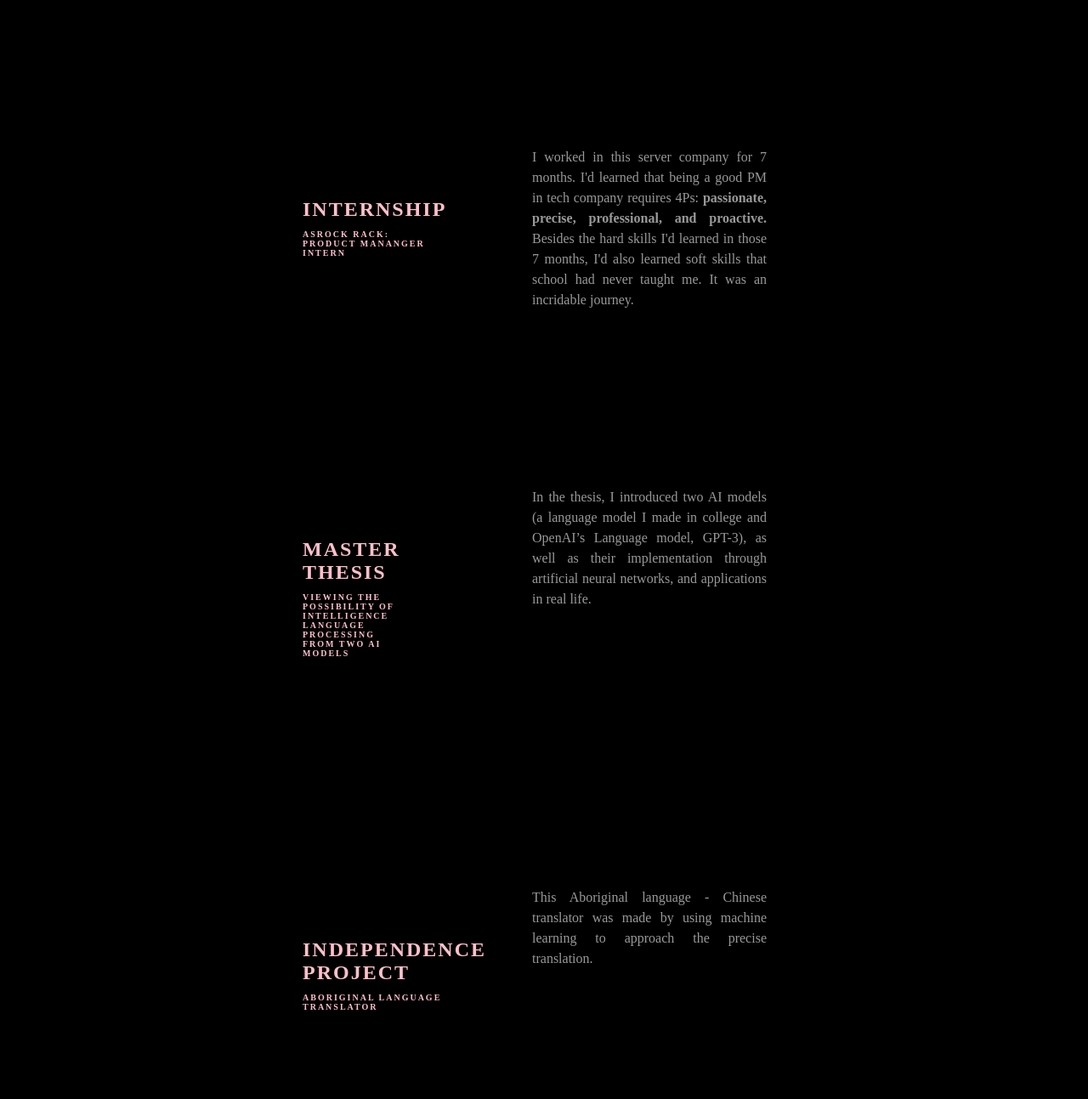
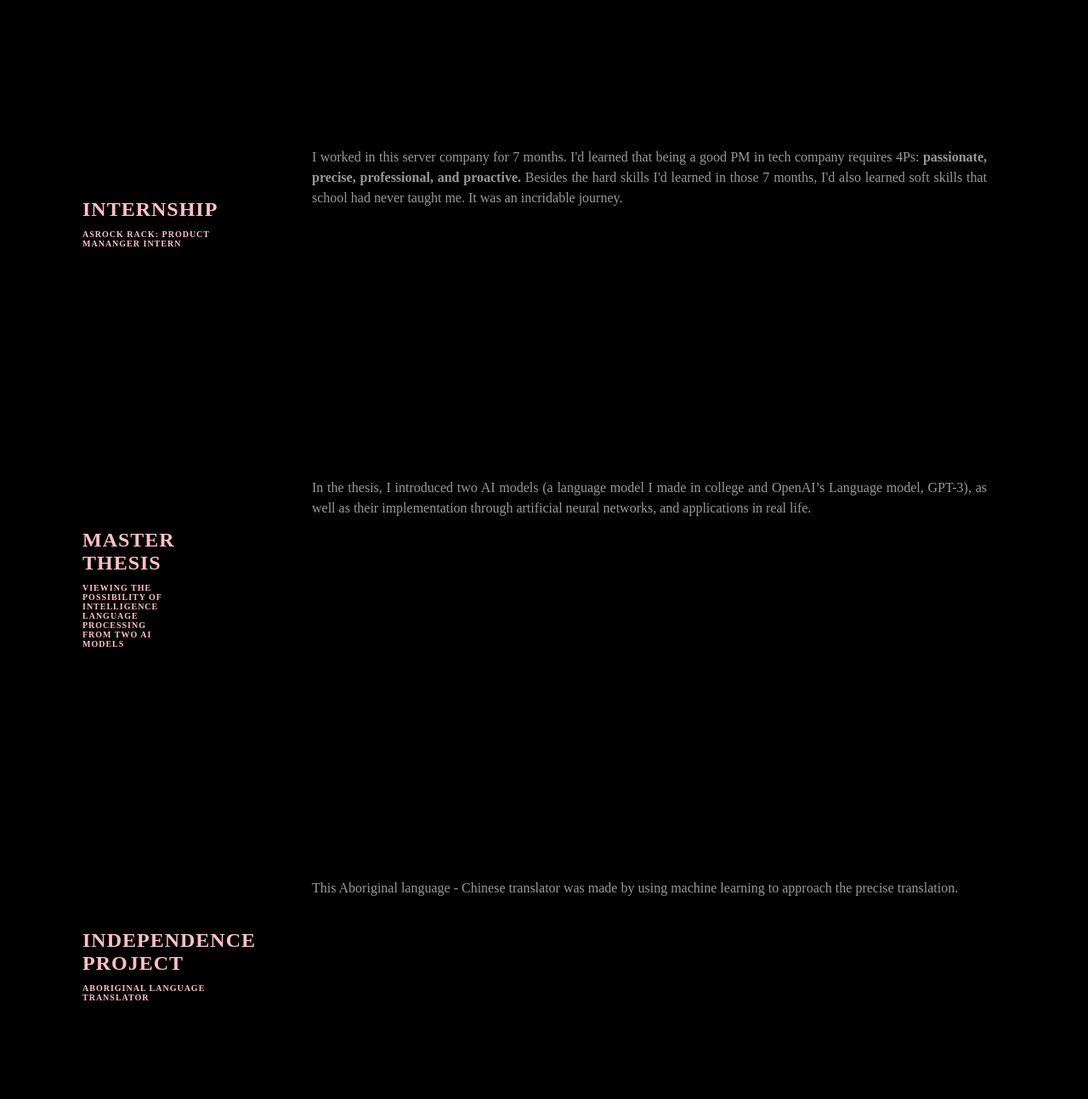
Before and after one commit to JenHuang0/JenHuang.github.io, a plain HTML site: page index.html in a window 1280 px wide. Shown: the part 907-2200 px from the top of the page at 85% size. Drawn offline with Linux system fonts and the light colour scheme.

Commit message:
class change

```diff
--- a/index.html
+++ b/index.html
@@ -52,40 +52,40 @@ html{
   </section>
 
 
-  <section class="third-section">
-      <div id="EXPERIENCE" class="thirdone-container">
-        <div class= "thirdone-leftbox">
-          <h2 class="intern">Internship
-            <div class="asrock"> Asrock Rack: Product Mananger Intern</div>
+  <section class="sec-section">
+      <div id="EXPERIENCE" class="sec-section-container">
+        <div class= "sec-leftbox">
+          <h2 class="aboutme">Internship
+            <div class="aboutdescribtion"> Asrock Rack: Product Mananger Intern</div>
           </h2>
         </div>
-          <div class="thirdone-rightbox">
-            <div class="internjourney">I worked in this server company for 7 months. I'd learned that being a good PM in tech company requires 4Ps: <strong>passionate, precise, professional, and proactive.</strong> Besides the hard skills I'd learned in those 7 months, I'd also learned soft skills that school had never taught me. It was an incridable journey.
+          <div class="sec-rightbox">
+            <div class="sec-paragraph">I worked in this server company for 7 months. I'd learned that being a good PM in tech company requires 4Ps: <strong>passionate, precise, professional, and proactive.</strong> Besides the hard skills I'd learned in those 7 months, I'd also learned soft skills that school had never taught me. It was an incridable journey.
             </div>
         </div>
       </div>
 
-      <div class="thirdtwo-container">
-        <div class="thirdtwo-leftbox">
-         <h2 class="master">Master Thesis
-           <div class="thesistitle">Viewing the Possibility of Intelligence Language Processing from Two AI Models</div>
+      <div class="sec-section-container">
+        <div class="sec-leftbox">
+         <h2 class="aboutme">Master Thesis
+           <div class="aboutdescribtion">Viewing the Possibility of Intelligence Language Processing from Two AI Models</div>
         </h2>
         </div>
-        <div class="thirdtwo-rightbox">
-          <div class="thesis">
+        <div class="sec-rightbox">
+          <div class="sec-paragraph">
             In the thesis, I introduced two AI models (a language model I made in college and OpenAI’s Language model, GPT-3), as well as their implementation through artificial neural networks, and applications in real life.
           </div>
         </div>
       </div>
 
-      <div class="thirdthird-container">
-        <div class="thirdthird-leftbox">
-          <h2 class="independence">Independence Project
-            <div class="aboriginal">Aboriginal Language Translator</div>
+      <div class="sec-section-container">
+        <div class="sec-leftbox">
+          <h2 class="aboutme">Independence Project
+            <div class="aboutdescribtion">Aboriginal Language Translator</div>
           </h2>
         </div>
-        <div class="thirdthird-rightbox">
-          <div class="aboriginal-language">
+        <div class="sec-rightbox">
+          <div class="sec-paragraph">
             This Aboriginal language - Chinese translator was made by using machine learning to approach the precise translation.
           </div>
         </div>
@@ -93,13 +93,13 @@ html{
 
   </section>
 
-  <section class="forth-section">
-    <div id="CONTECT" class="forth-section-container">
-      <div class="forth-leftbox">
-      <h2 class="findme">Find me</h2>
+  <section class="sec-section">
+    <div id="CONTECT" class="sec-section-container">
+      <div class="sec-leftbox">
+      <h2 class="aboutme">Find me</h2>
       </div>
-      <div class="forth-rightbox">
-      <div class="email">Email: jen.wjhuang@gmail.com</div>
+      <div class="sec-rightbox">
+      <div class="sec-paragraph">Email: jen.wjhuang@gmail.com</div>
       </div>
 
     </div>
--- a/style.css
+++ b/style.css
@@ -55,7 +55,7 @@
     height:100%;
     padding-top: 100px;
     padding-right: 0px;
-    max-width: 728px;
+    max-width: 100%;
     margin-left: auto;
     margin-right: auto;
 }
@@ -141,7 +141,7 @@
     height:100%;
     padding-top: 80px;
     padding-right: 0px;
-    max-width: 728px;
+    max-width: 100%;
     margin-left: auto;
     margin-right: auto;
 }
@@ -217,7 +217,7 @@
     color:pink;
 
 }
-.asrock{
+.aboutdescribtion{
     padding-left: 0;
     margin-top: 10px;
     display:flex;
```
